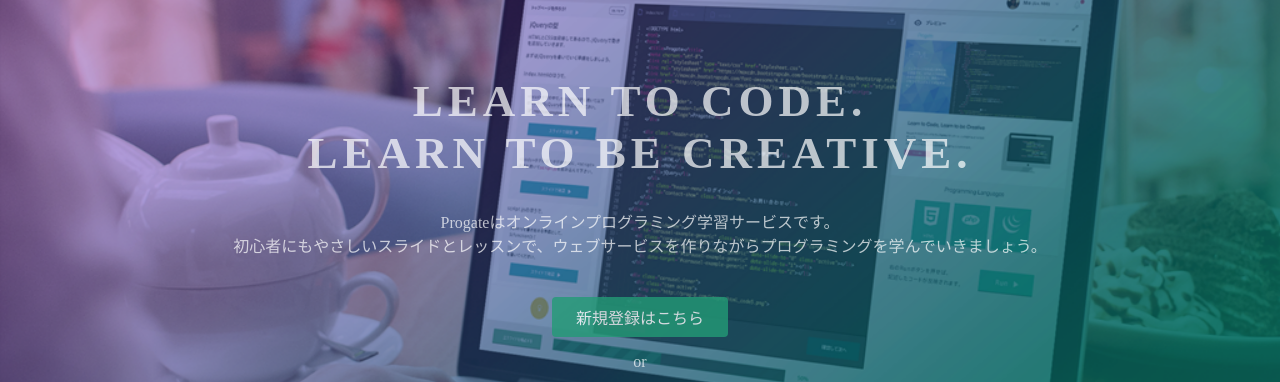
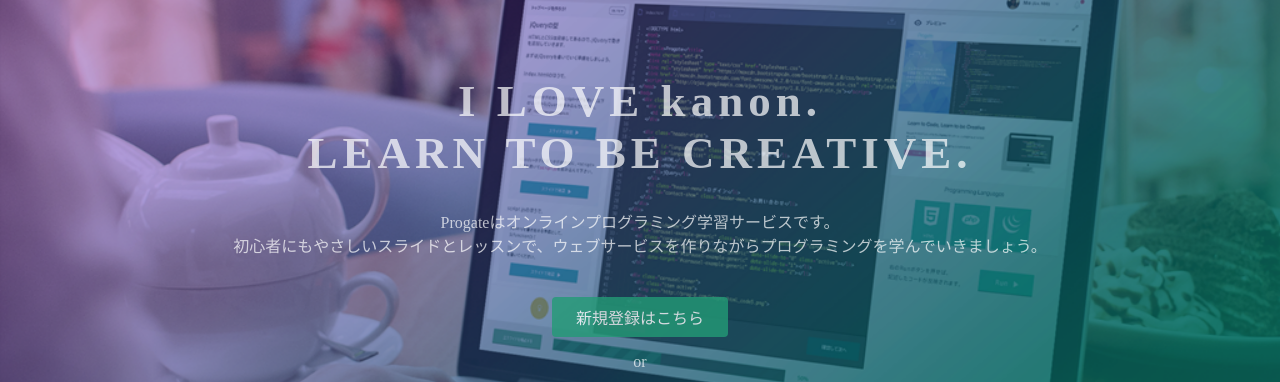
Before and after one commit to tsubasa-t/sample, a plain HTML site: page index.html in a window 1280 px wide. Shown: the part 135-517 px from the top of the page. Drawn offline with Linux system fonts and the light colour scheme.

Commit message:
Update index.html

```diff
--- a/index.html
+++ b/index.html
@@ -23,7 +23,7 @@
   </header>
   <div class="top-wrapper">
     <div class="container">
-      <h1>LEARN TO CODE.<br>LEARN TO BE CREATIVE.</h1>
+      <h1>I LOVE kanon.<br>LEARN TO BE CREATIVE.</h1>
       <p>Progateはオンラインプログラミング学習サービスです。<br>初心者にもやさしいスライドとレッスンで、ウェブサービスを作りながらプログラミングを学んでいきましょう。</p>
       <div class="btn-wrapper">
         <a href="#" class="btn signup">新規登録はこちら</a>
```
